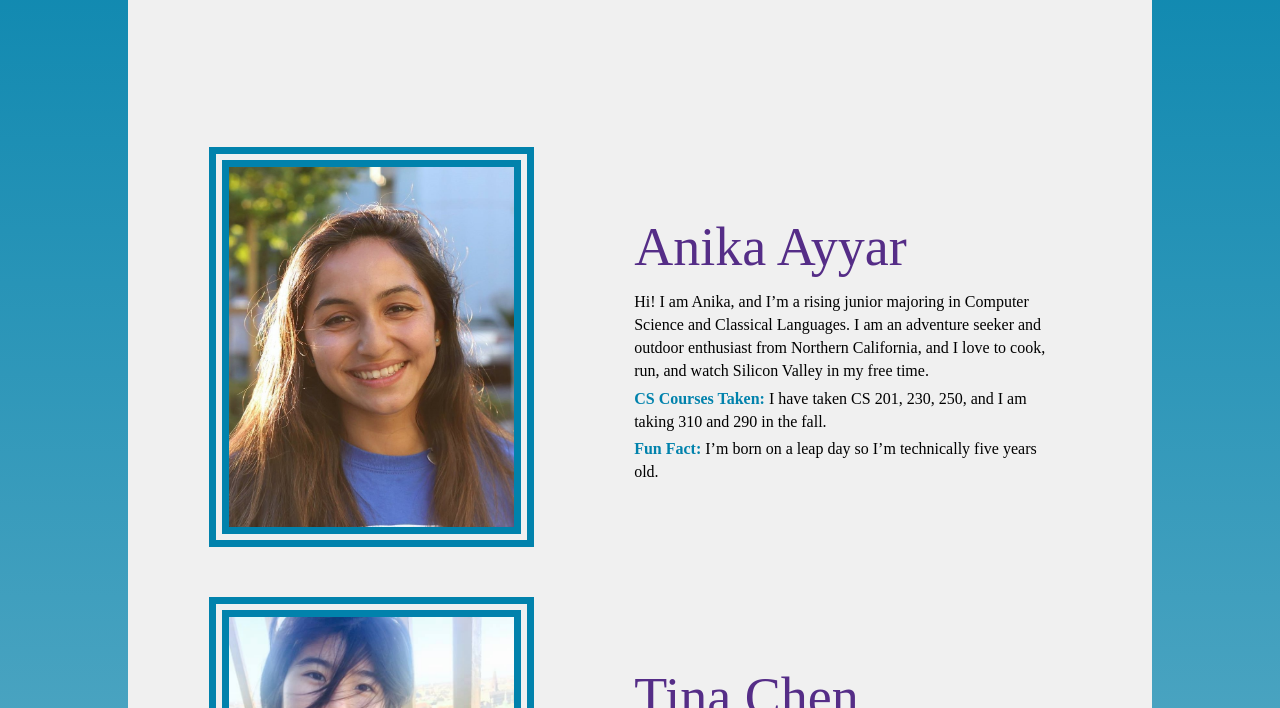
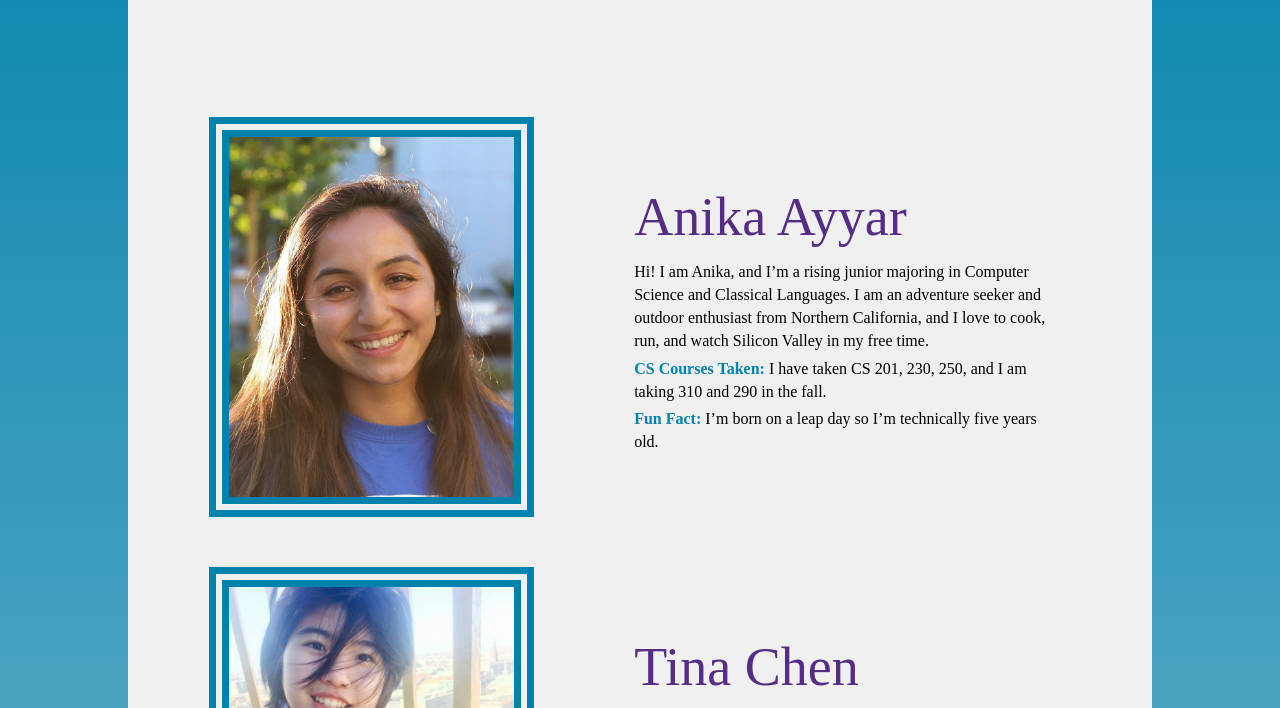
Before and after one commit to wiringwithwomen/wiringwithwomen.github.io, a plain HTML site: page People.html in a window 1280 px wide. Shown: the part 226-934 px from the top of the page. Drawn offline with nearby package versions, Linux system fonts and the light colour scheme; files whose address does not match are found by name.

Commit message:
Update People.html

```diff
--- a/People.html
+++ b/People.html
@@ -26,7 +26,7 @@
             </ul>
         </div>
     </nav>
-        <div style="width: 80%; margin-left: 10%;background-color: #f0f0f0; margin-top: 50px; text-align: center; height: 3000px">
+        <div style="width: 80%; margin-left: 10%;background-color: #f0f0f0; margin-top: 20px; text-align: center; height: 3000px">
             <div style="font-size: 60px; font-family: 'Segoe UI light'; padding: 50px; padding-bottom: 10px;  color: #552d87; letter-spacing: 3px;  text-shadow: 1px 0px 1px 1px black">Executive Members</div>
             <div style="background-color: rgba(1, 130, 172, 1); border-width: 5px; height: 5px; width: 60%; margin-left: 20%; color: white; font-family: 'Segoe UI Light';  font-size: 20px; padding-top: 7px;" valign="middle" align="right"></div>
 
```
